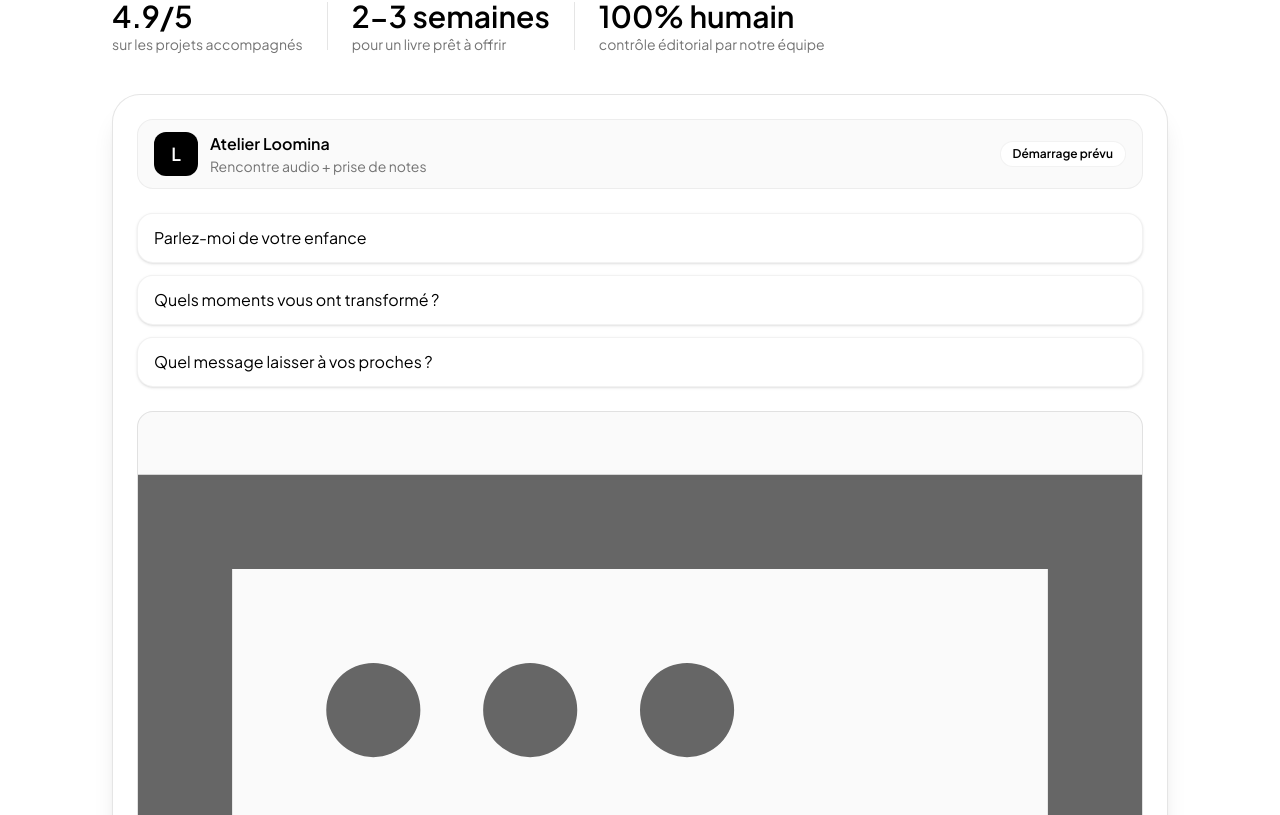
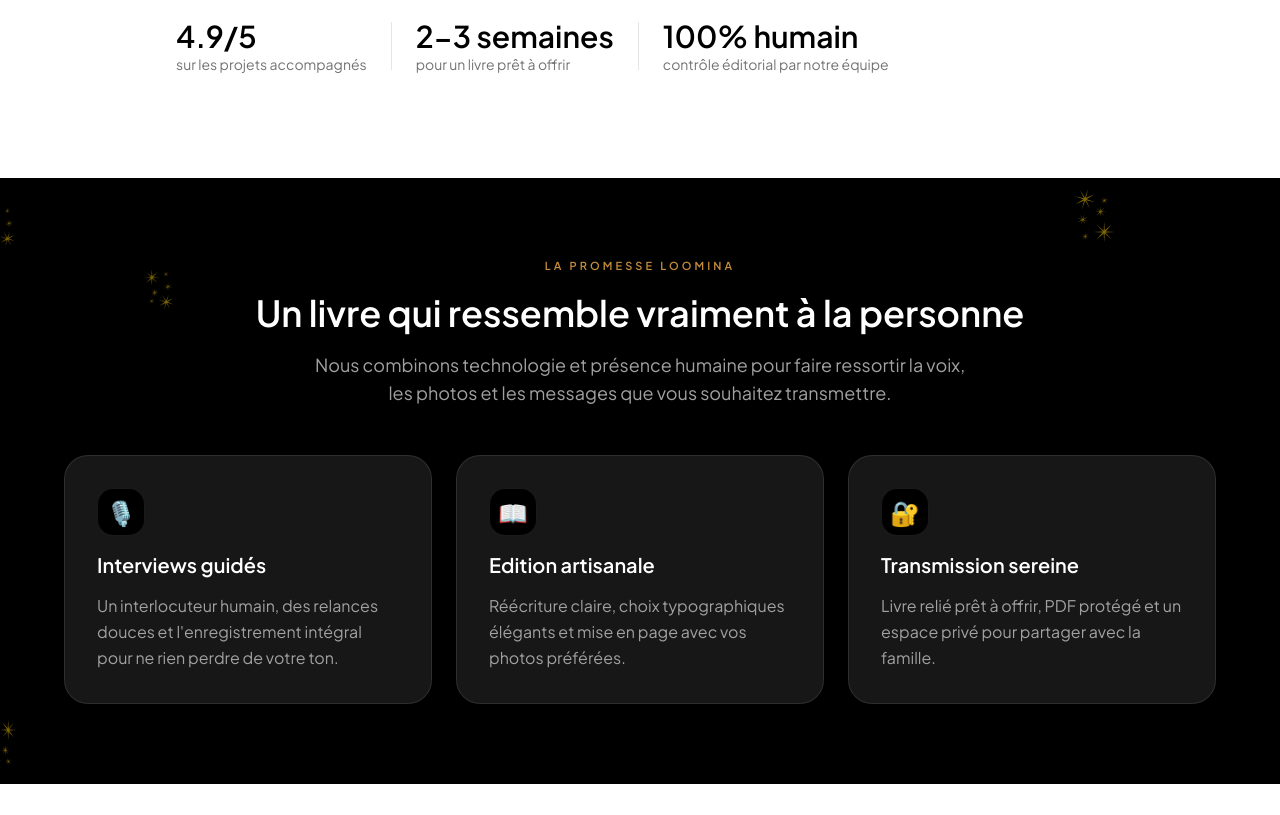
Before and after one commit to solalchetrit/loomina, a Next.js app: page / in a window 1280 px wide. Shown: the part 705-1520 px from the top of the page. Built offline with nearby package versions, Linux system fonts and the light colour scheme.

Commit message:
Remove Atelier Loomina hero module

```diff
--- a/components/Hero.tsx
+++ b/components/Hero.tsx
@@ -1,12 +1,10 @@
-import Image from "next/image";
-
 import MagicButton from "./ui/MagicButton";
 
 export default function Hero() {
   return (
     <section className="relative w-full overflow-hidden px-6 pb-14 pt-10 bg-white">
-      <div className="mx-auto max-w-6xl p-8 md:p-12">
-        <div className="grid grid-cols-1 items-center gap-10 lg:grid-cols-[1.05fr,0.95fr]">
+      <div className="mx-auto max-w-5xl p-8 md:p-12">
+        <div className="grid grid-cols-1 items-center gap-10">
           <div className="space-y-7">
             <div className="inline-flex items-center gap-3 rounded-full bg-neutral-100 px-4 py-2 text-sm font-semibold text-black border border-black/5">
               <span className="h-2.5 w-2.5 rounded-full bg-black" />
@@ -59,44 +57,6 @@ export default function Hero() {
               </div>
             </div>
           </div>
-
-          <div className="relative">
-            <div className="relative overflow-hidden rounded-[28px] border border-black/10 bg-white p-6 shadow-xl">
-              <div className="flex items-center justify-between rounded-2xl bg-neutral-50 px-4 py-3 text-black border border-black/5">
-                <div className="flex items-center gap-3">
-                  <div className="flex h-11 w-11 items-center justify-center rounded-xl bg-black text-white text-lg font-semibold">
-                    L
-                  </div>
-                  <div>
-                    <p className="font-semibold">Atelier Loomina</p>
-                    <p className="text-sm text-neutral-500">Rencontre audio + prise de notes</p>
-                  </div>
-                </div>
-                <span className="rounded-full bg-white px-3 py-1 text-xs font-semibold text-black border border-black/5">
-                  Démarrage prévu
-                </span>
-              </div>
-
-              <div className="mt-6 space-y-3">
-                {["Parlez-moi de votre enfance", "Quels moments vous ont transformé ?", "Quel message laisser à vos proches ?"].map((prompt) => (
-                  <div
-                    key={prompt}
-                    className="rounded-2xl border border-black/5 bg-white px-4 py-3 text-black shadow-sm"
-                  >
-                    {prompt}
-                  </div>
-                ))}
-              </div>
-
-              <div className="mt-6 overflow-hidden rounded-2xl border border-black/10 bg-neutral-50">
-                <Image src="/window.svg" alt="Aperçu du livre" width={520} height={320} className="h-auto w-full object-cover" />
-              </div>
-
-              <div className="mt-4 rounded-2xl border border-black/5 bg-neutral-50 px-4 py-3 text-sm text-neutral-600">
-                "L'équipe m'a aidée à poser des mots simples sur des souvenirs compliqués. On se sent vraiment accompagnés." – Adèle, 63 ans
-              </div>
-            </div>
-          </div>
         </div>
       </div>
     </section>
```
